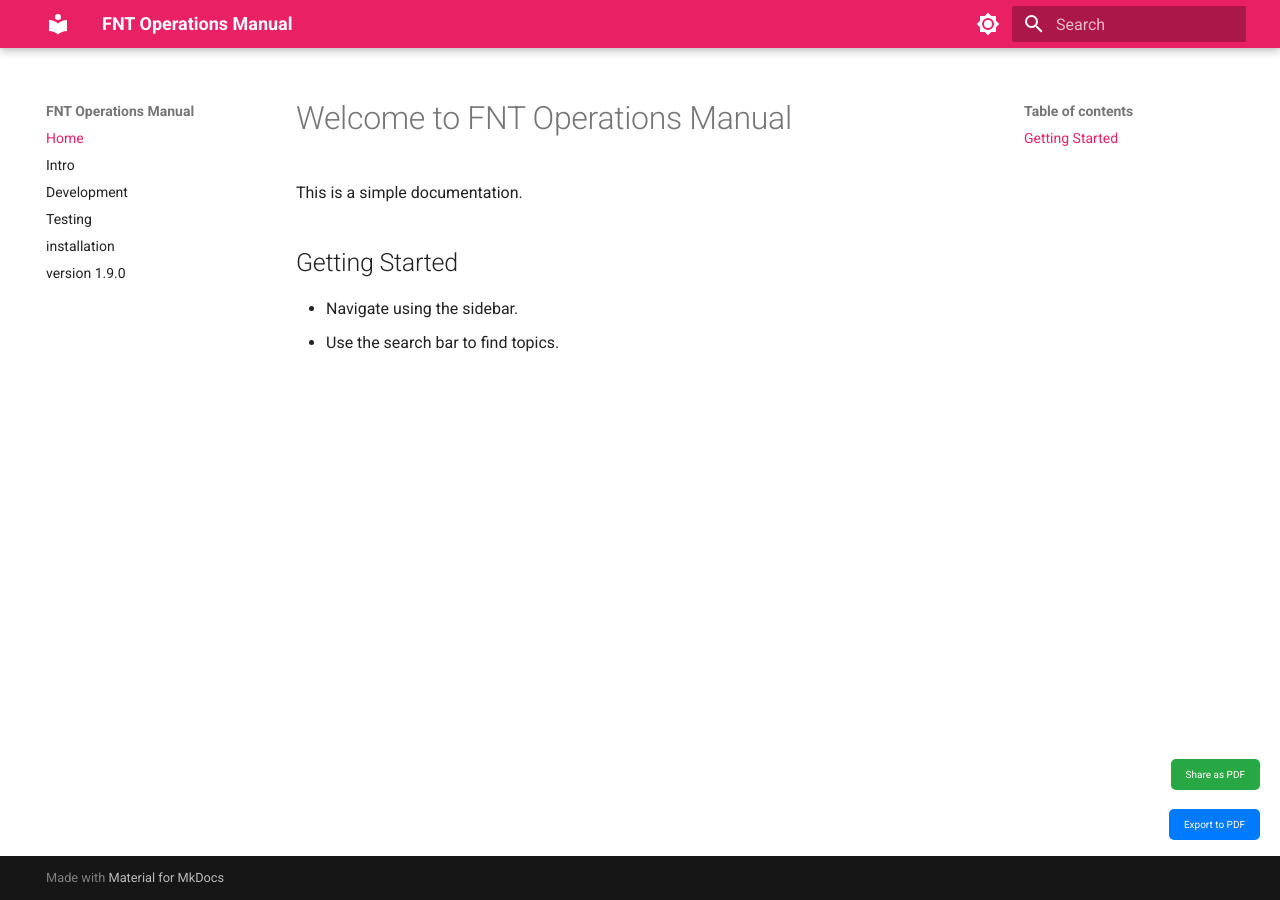
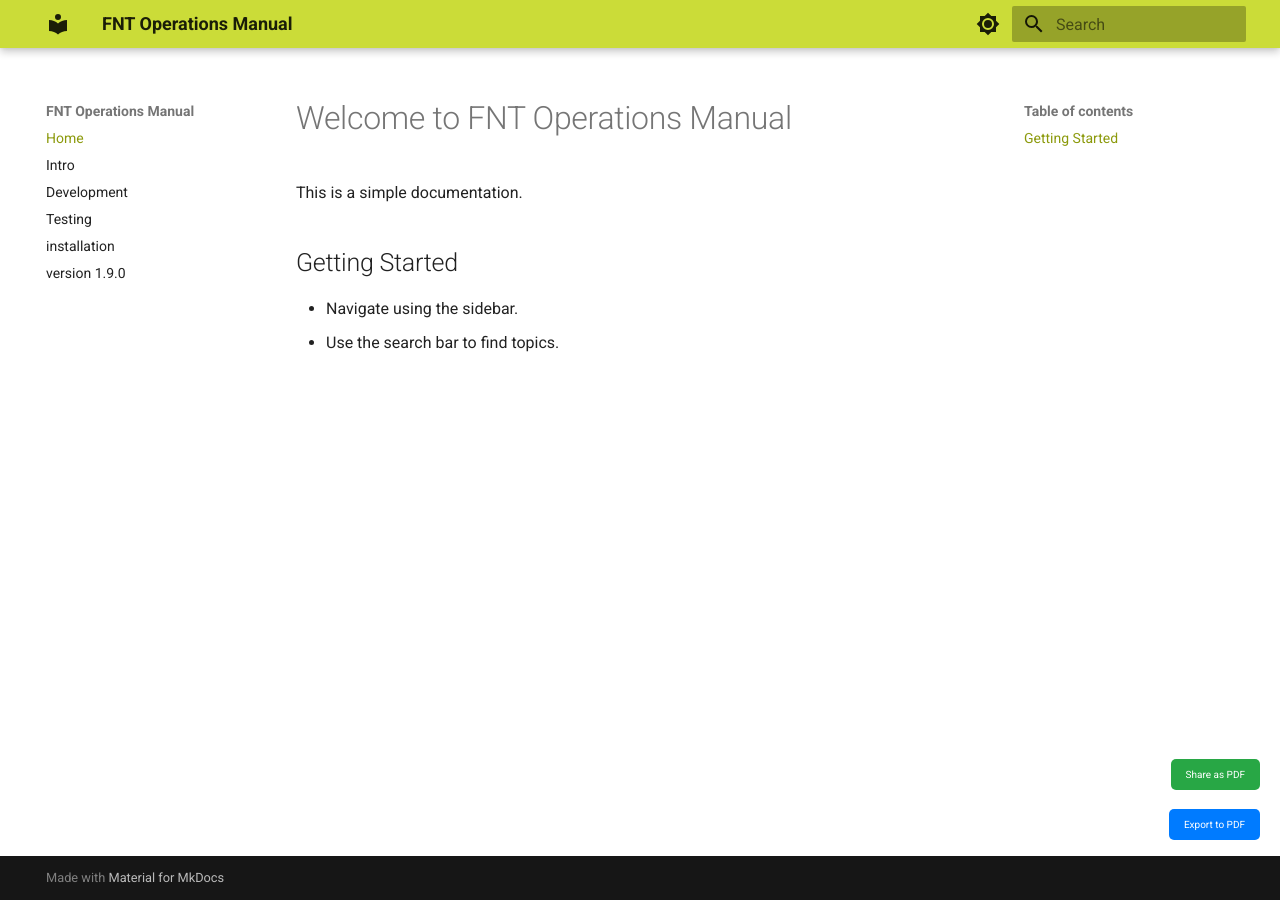
Before and after one commit to mursheda-baby-fnt/ops-doc-test, an MkDocs documentation site: the page built from docs/index.md, in a window 1280 px wide. Built offline with MkDocs 1.6.1 and Material for MkDocs 9.7.7, drawn with Linux system fonts in a browser that asks for light colours; the version menu is left out.

Commit message:
adding new color

```diff
--- a/mkdocs.yml
+++ b/mkdocs.yml
@@ -4,14 +4,14 @@ theme:
   palette:
     - media: "(prefers-color-scheme: light)"
       scheme: default
-      primary: pink
+      primary: lime
       accent: light green
       toggle:
         icon: material/brightness-7
         name: Switch to dark mode
     - media: "(prefers-color-scheme: dark)"
       scheme: slate
-      primary: pink
+      primary: lime
       accent: light green
       toggle:
         icon: material/brightness-7
```
